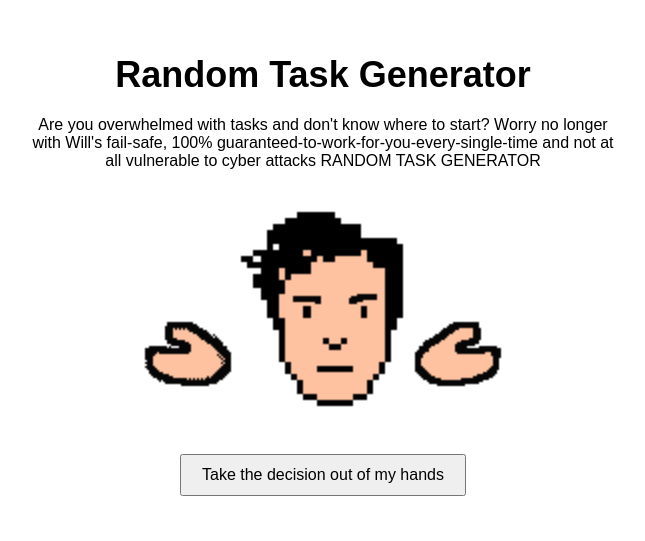
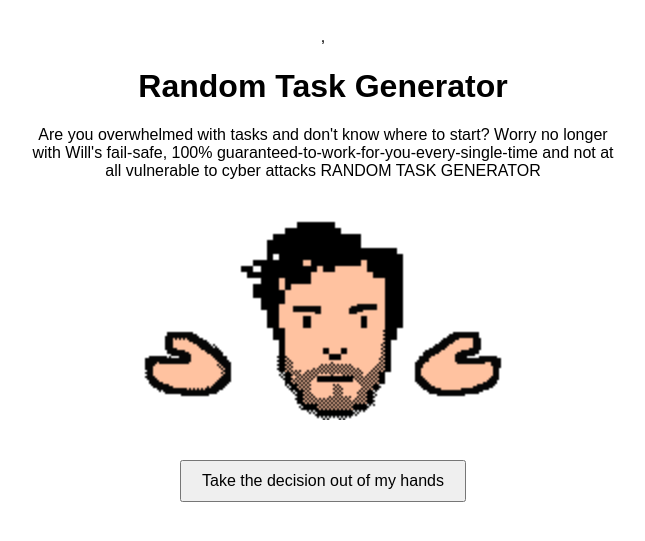
Before and after one commit to willisaverb/Library-Tool-Box, a plain HTML site: page Random Task Generator.html in a window 1280 px wide. Shown: the part 115-656 px from the top of the page, without its empty margins (317-962 px from the left). Drawn offline with Linux system fonts and the light colour scheme.

Commit message:
Move Random Task Generator.html

```diff
--- a/Random Task Generator.html
+++ b/Random Task Generator.html
@@ -1,4 +1,4 @@
-<!DOCTYPE html>
+,<!DOCTYPE html>
 <html lang="en">
 <head>
     <meta charset="UTF-8">
@@ -15,7 +15,7 @@
             margin: 0;
             text-align: center;
         }
-        h1 {
+        #h1 {
             font-size: 36px; /* Adjust the font size as needed */
             margin: 20px 0; /* Adjust the top and bottom margins as needed */
         }
@@ -50,7 +50,7 @@
         <div id="field_name">Are you overwhelmed with tasks and don't know where to start? Worry no longer with Will's fail-safe, 100% guaranteed-to-work-for-you-every-single-time and not at all vulnerable to cyber attacks RANDOM TASK GENERATOR</div>
     </div>
     <div id="gifContainer">
-        <img src="Shrug.gif" alt="Shrug GIF" id="shrugGif">
+        <img src="Whatmeworry.gif" alt="Pixel art beard man shrugs" id="shrugGif">
     </div>
     <button id="generateBtn">Take the decision out of my hands</button>
     <div id="result"></div>
@@ -68,7 +68,9 @@
             "Write professional reflections",
             "Write a Runsheet for your next program",
             "Do that thing you don't want to do",
-            "Scream into a pillow"
+            "Scream into a pillow",
+            "Raise a Purchase Order Number",
+            "Send Post Program Surveys"
         ];
 
         const generateBtn = document.getElementById('generateBtn');
```
